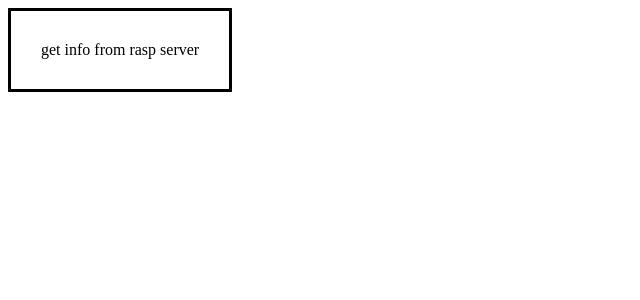
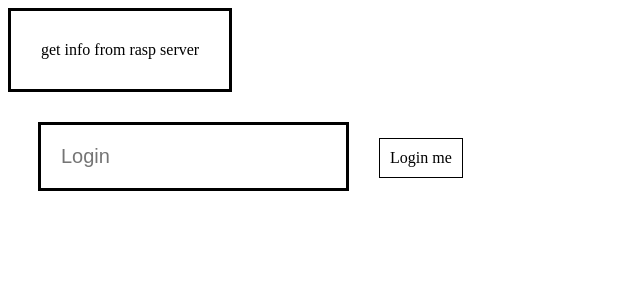
Before and after one commit to olegKrainyk/test-server-ui, a React (Create React App) app: page / in a window 1280 px wide. Shown: the top 300 px of the page, without its empty margins (0-640 px from the left). Built offline with nearby package versions, Linux system fonts and the light colour scheme.

Commit message:
post, not working

```diff
--- a/src/App.css
+++ b/src/App.css
@@ -10,3 +10,17 @@
   margin-left: 50px;
   color: red;
 }
+
+.login {
+  padding: 20px;
+  border: 3px solid black;
+  font-size: 20px;
+  margin: 30px;
+}
+
+.login-btn {
+  padding: 10px;
+  border: 1px solid black;
+  cursor: pointer;
+  display: inline-block;
+}
--- a/src/App.js
+++ b/src/App.js
@@ -5,6 +5,11 @@ import axios from 'axios'
 export default function App(){
 
 const [info, setInfo] = useState('');
+const [login, setLogin] = useState('');
+
+const handleLoginChange = (e) => {
+  setLogin(e.target.value);
+}
 
 const handleClick = () => {
   console.log('lox click');
@@ -19,10 +24,27 @@ const handleClick = () => {
         });
 }
 
+const loginHandleClick = () => {
+  console.log(login);
+
+  axios.post(`http://10.241.104.202:8080/login`, {data: login})
+        .then(response => {
+            console.log(response);
+        })
+        .catch(error => {
+            console.error('There was an error!', error);
+        });
+}
+
   return (
     <div className="App">
-      <div className='get-info-btn' onClick={handleClick}>get info from rasp server</div>
-      <div className='info-text'>{info}</div>
+      <div>
+        <div className='get-info-btn' onClick={handleClick}>get info from rasp server</div>
+        <div className='info-text'>{info}</div>
+      </div>
+      <input placeholder="Login" value={login} onChange={handleLoginChange} className='login'></input>
+
+      <div className='login-btn' onClick={loginHandleClick}>Login me</div>
     </div>
   );
 }
```
Also changed, not shown: 8 other files (tests, documents, lock files or other folders).
